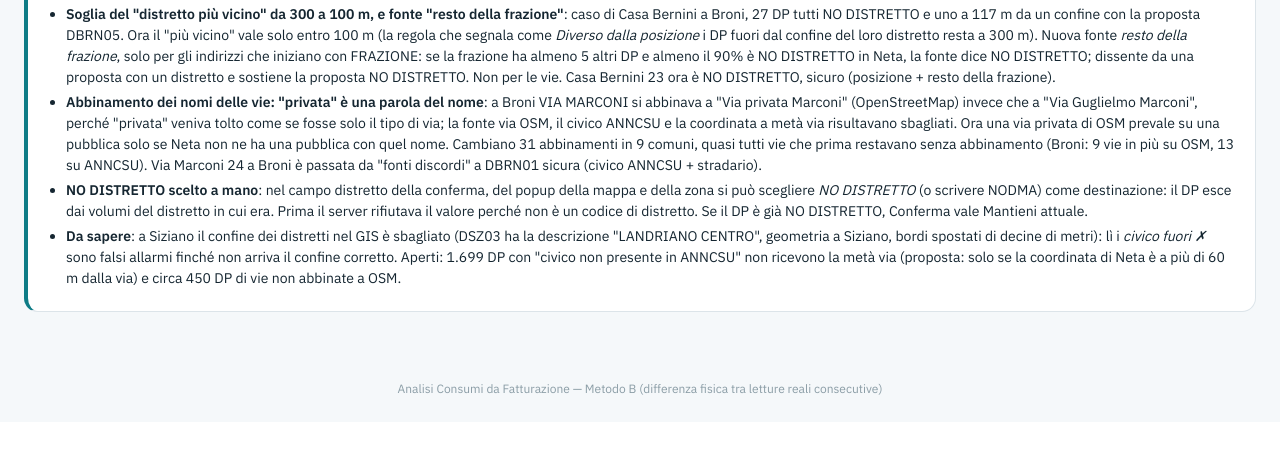
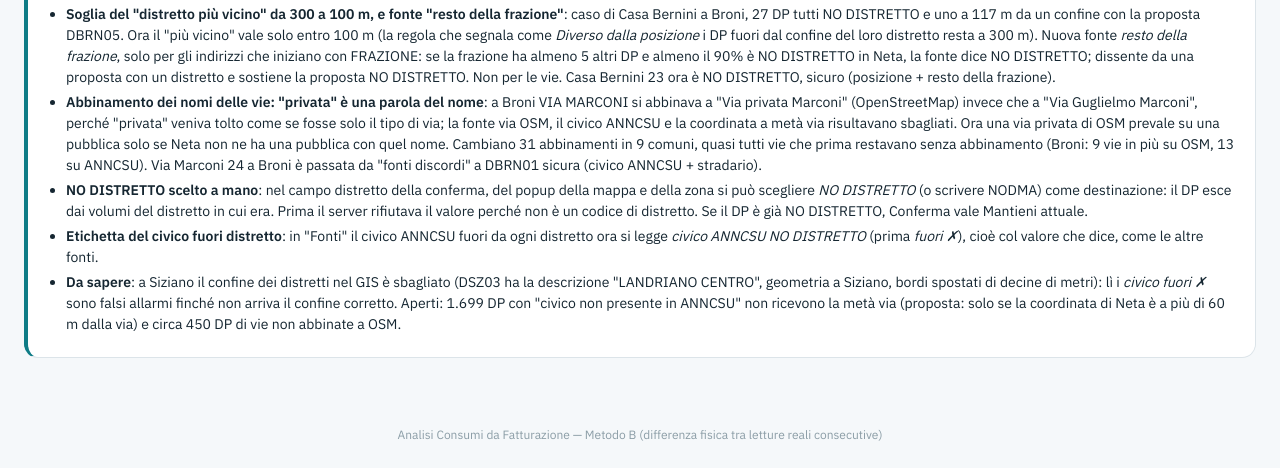
Before and after one commit to danielesturla73/billing.smarth20.com, a Python web app: template app/templates/storia.html in a window 1280 px wide. Shown: the part 5496-5964 px from the top of the page. Before the commit the page ends 5891 px from the top, so only its background shows below. Run offline with Jinja, Linux system fonts and the light colour scheme; the template is opened without the code that fills it, so the values that code supplies are empty.

Commit message:
Fonti: civico ANNCSU fuori distretto si legge 'NO DISTRETTO'
Co-Authored-By: Claude Sonnet 5.5 <noreply@anthropic.com>

```diff
--- a/app/prese.py
+++ b/app/prese.py
@@ -632,7 +632,7 @@ def prese_da_assegnare(comune: str, con_proposta: bool = True) -> pd.DataFrame:
         # da qualunque proposta (Daniele, 30/09/2026, Via Novarini 19 a Broni:
         # la coordinata Neta era in DBRN03, il civico fuori rete). La proposta
         # resta visibile ma non e' mai CONCORDI: la decide l'utente.
-        elenco = [("civico ANNCSU", r["D_CIVICO"] or ("fuori" if r["CIVICO_FUORI"] and r["PROPOSTA"] else "")),
+        elenco = [("civico ANNCSU", r["D_CIVICO"] or ("NO DISTRETTO" if r["CIVICO_FUORI"] and r["PROPOSTA"] else "")),
                   ("stradario", r["D_STRADARIO"]), ("via OSM", r["D_OSM"]),
                   ("posizione", c if d is None and not u else ""),
                   # frazione tutta NO DISTRETTO: dissente da una proposta con un distretto
--- a/app/templates/info.html
+++ b/app/templates/info.html
@@ -153,7 +153,7 @@
   <p>Più fonti concordano, più la proposta è sicura. Se compare solo una fonte, le altre non erano disponibili per quel
     punto di erogazione (civico non posizionato, via non trovata…). Una ✗ non vuol dire che la proposta sia sbagliata: vuol dire che
     quella fonte dice un'altra cosa, ed è meglio guardare la mappa prima di confermare.</p>
-  <p>Può comparire anche <strong>civico ANNCSU fuori ✗</strong>: il civico esiste ma sta fuori da ogni distretto, quindi
+  <p>Può comparire anche <strong>civico ANNCSU NO DISTRETTO ✗</strong>: il civico esiste ma sta fuori da ogni distretto, quindi
     l'indirizzo è fuori dalla rete e <em>NO DISTRETTO</em> potrebbe essere giusto (per esempio Via Novarini 19 a Broni, che è
     fuori distretto anche se la coordinata di Neta, sbagliata di 330 m, cadeva in DBRN03). La proposta resta visibile ma non è
     mai "sicura". Attenzione ai comuni con confini disegnati male (a Siziano il confine dei distretti è sbagliato): lì questa ✗
--- a/app/templates/storia.html
+++ b/app/templates/storia.html
@@ -347,6 +347,8 @@
     <li><strong>NO DISTRETTO scelto a mano</strong>: nel campo distretto della conferma, del popup della mappa e della zona si può
       scegliere <em>NO DISTRETTO</em> (o scrivere NODMA) come destinazione: il DP esce dai volumi del distretto in cui era. Prima
       il server rifiutava il valore perché non è un codice di distretto. Se il DP è già NO DISTRETTO, Conferma vale Mantieni attuale.</li>
+    <li><strong>Etichetta del civico fuori distretto</strong>: in "Fonti" il civico ANNCSU fuori da ogni distretto ora si legge
+      <em>civico ANNCSU NO DISTRETTO</em> (prima <em>fuori ✗</em>), cioè col valore che dice, come le altre fonti.</li>
     <li><strong>Da sapere</strong>: a Siziano il confine dei distretti nel GIS è sbagliato (DSZ03 ha la descrizione
       "LANDRIANO CENTRO", geometria a Siziano, bordi spostati di decine di metri): lì i <em>civico fuori ✗</em> sono falsi
       allarmi finché non arriva il confine corretto. Aperti: 1.699 DP con "civico non presente in ANNCSU" non ricevono la
```
